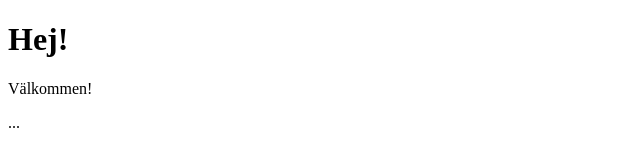
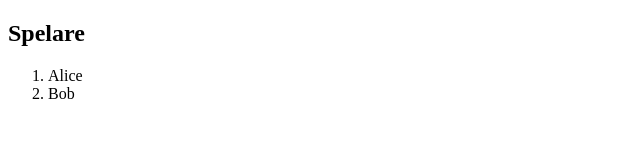
Before and after one commit to alexwololo/JS_Native, a plain HTML site: page index.html in a window 1280 px wide. Shown: the whole page, without its empty margins (0-640 px from the left). Drawn offline with Linux system fonts and the light colour scheme.

Commit message:
added and completed 90% of module 23

```diff
--- a/index.html
+++ b/index.html
@@ -7,10 +7,20 @@
 </head>
 
 <body>
-  <h1 id="heading">Hej!</h1>
-  <p class="introduction">Välkommen!</p>
-  <p>...</p>
-  <script src="index.js"></script>
+  <section id="players">
+    <h1>Spelare</h1>
+    <ol>
+      <li>Alice</li>
+      <li>Bob</li>
+      <li>Cesar</li>
+    </ol>
+  </section>
+  <script>
+    let removeEl = document.getElementsByTagName('li')[2];
+    let containerEl = removeEl.parentNode;
+    containerEl.removeChild(removeEl);
+
+  </script>
 </body>
 
 </html>
```
Also changed, not shown: 23 Skapa nodobjekt/1_skapa_textnod.js (added, +27 -0 lines), 23 Skapa nodobjekt/2_skapa_elementnod.js (added, +30 -0 lines), 23 Skapa nodobjekt/3_lägg_till_elment_på_slutet.js (added, +24 -0 lines), 23 Skapa nodobjekt/4_ta_bort_element.js (added, +36 -0 lines), 23 Skapa nodobjekt/5_lägg_element_mellan_element.js (added, +7 -0 lines).
